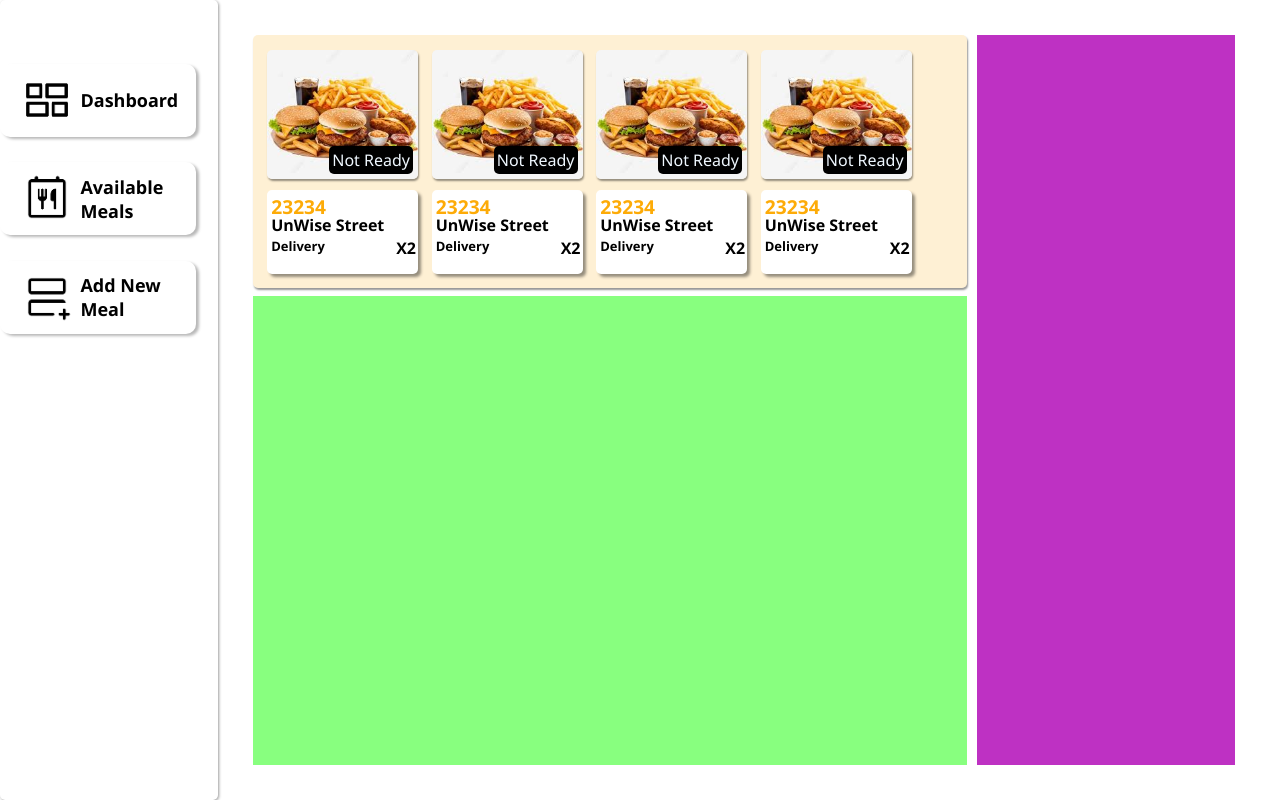
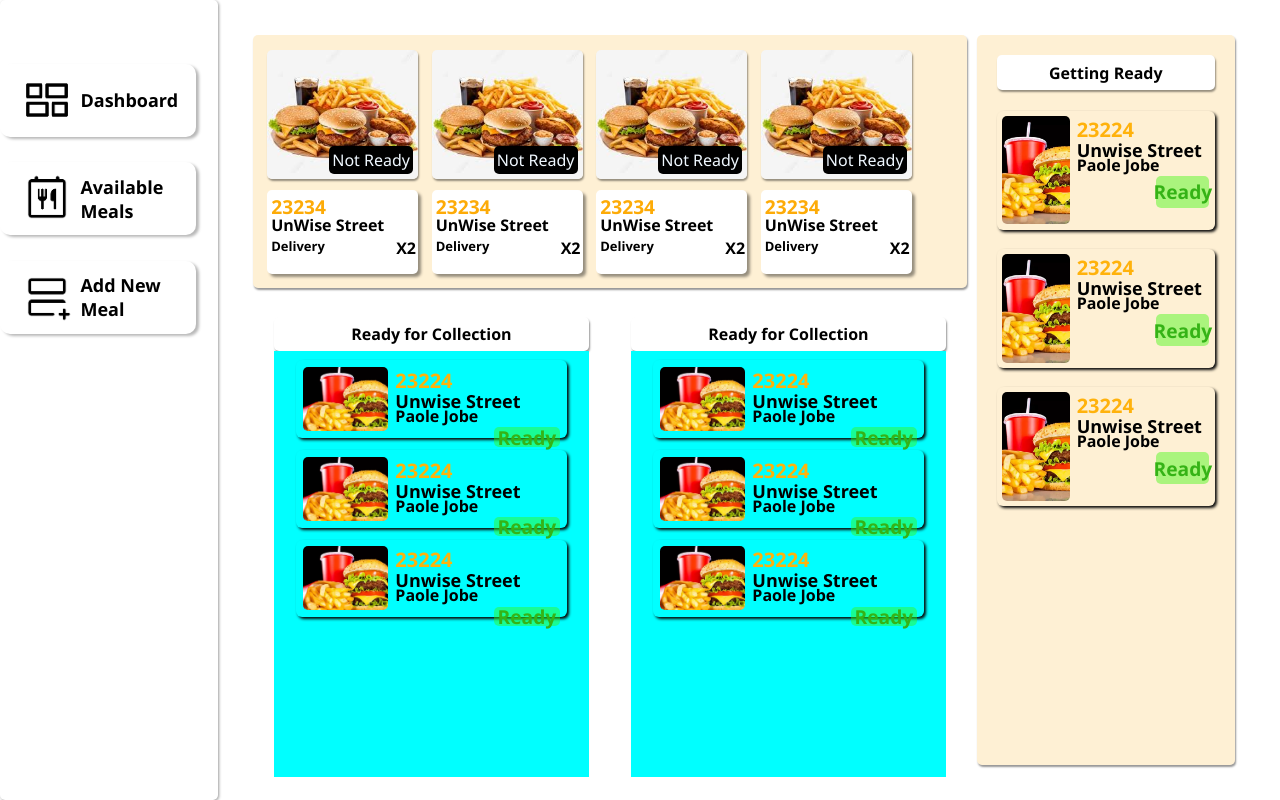
Before and after one commit to MondliWentandane/GoGrillDashboard, a React (Vite) app: page / in a window 1280 px wide. Built offline with nearby package versions, Linux system fonts and the light colour scheme.

Commit message:
Here I just finished with all the cards, tomorow I share data

```diff
--- /dev/null
+++ b/src/Components/GetReadyOrderCard.tsx
@@ -0,0 +1,23 @@
+import React from 'react'
+import "../styles/GetReadyOrderCard.css"
+
+const GetReadyOrderCard:React.FC = () => {
+  return (
+    <div className='readyCardContainer'>
+        <div className='mealImg'/>
+        <div className='mealData'>
+            <strong style={{fontSize:"20px", color:"#ffb20c"}}>23224</strong>
+            <strong style={{fontSize:"18px", lineHeight:"15px" }}>Unwise Street</strong>
+            <strong style={{fontSize:"16px", lineHeight:"15px" }}>Paole Jobe</strong>
+            <div style={{ width:"100%", height:"30%",
+                        marginTop:"2%", display:"flex", justifyContent:"end"}}>
+                <div className='readyBtn'>
+                    <strong>Ready</strong>
+                </div>
+            </div>
+        </div>
+    </div>
+  )
+}
+
+export default GetReadyOrderCard;
--- /dev/null
+++ b/src/Components/ReadyOrderCard.tsx
@@ -0,0 +1,23 @@
+import React from 'react'
+import "../styles/ReadyOrderCardStyle.css"
+
+const ReadyOrderCard:React.FC = () => {
+  return (
+    <div className='readyCardContainer'>
+        <div className='mealImg'/>
+        <div className='mealData'>
+            <strong style={{fontSize:"20px", color:"#ffb20c"}}>23224</strong>
+            <strong style={{fontSize:"18px", lineHeight:"15px" }}>Unwise Street</strong>
+            <strong style={{fontSize:"16px", lineHeight:"15px" }}>Paole Jobe</strong>
+            <div style={{ width:"100%", height:"30%",
+                        marginTop:"2%", display:"flex", justifyContent:"end"}}>
+                <div className='readyBtn'>
+                    <strong>Ready</strong>
+                </div>
+            </div>
+        </div>
+    </div>
+  )
+}
+
+export default ReadyOrderCard
--- a/src/pages/Dashboard.tsx
+++ b/src/pages/Dashboard.tsx
@@ -1,6 +1,8 @@
 import React from 'react'
 import "../styles/DashboardStyles.css"
 import NewOrderCard from '../Components/NewOrderCard';
+import ReadyOrderCard from '../Components/ReadyOrderCard';
+import GetReadyOrderCard from '../Components/GetReadyOrderCard';
 const Dashboard:React.FC = () => {
   return (
     <div className='containerD'>
@@ -12,9 +14,39 @@ const Dashboard:React.FC = () => {
           <NewOrderCard/>
 
         </div>
-        <div className='verticalCards'></div>
+        <div className='verticalCards'>
+          <div className="vLeft">
+            <div className='headers'>
+              <strong>Ready for Collection</strong>
+            </div>
+            <div className='vSlider'>
+              <ReadyOrderCard/>
+              <ReadyOrderCard/>
+              <ReadyOrderCard/>
+            </div>
+          </div>
+          <div className="vRight">
+            <div className='headers'>
+              <strong>Ready for Collection</strong>
+            </div>
+            <div className='vSlider'>
+              <ReadyOrderCard/>
+              <ReadyOrderCard/>
+              <ReadyOrderCard/>
+            </div>
+          </div>
+        </div>
       </div>
-      <div className='rightBlock'></div>
+      <div className='rightBlock'>
+        <div className='headerRight'>
+              <strong>Getting Ready</strong>
+        </div>
+        <div className='vSliderTwo'>
+          <GetReadyOrderCard/>
+          <GetReadyOrderCard/>
+          <GetReadyOrderCard/>
+        </div>
+      </div>
     </div>
   )
 }
--- a/src/styles/DashboardStyles.css
+++ b/src/styles/DashboardStyles.css
@@ -5,6 +5,7 @@
     display: flex;
     flex-direction: row;
     gap: 1%;
+    font-family: 'Segoe UI', Tahoma, Geneva, Verdana, sans-serif;
 }
 .leftBlock{
     width: 72%;
@@ -25,12 +26,69 @@
     box-shadow: 1px 2px 2px rgba(0, 0, 0, 0.414);
 }
 .verticalCards{
-    background-color: rgb(136, 255, 127);
     width: 100%;
     height: 65%;
+    display: flex;
+    flex-direction: row;
+
+    .vLeft{
+        width: 50%;
+        height: 100%;
+        padding: 3%;
+    }
+    .vRight{
+        width: 50%;
+        height: 100%;
+        padding: 3%;
+    }
 }
+.headers{
+    width:100%;
+    height:8%;
+    background-color:#ffffff;
+    display:flex;
+    justify-content:center;
+    align-items:center;
+    border-radius: 5px;
+    box-shadow: 1px 2px 2px rgba(0, 0, 0, 0.414);
+
+}
+.vSlider{
+    width: 100%;
+    height: 100%;
+    padding: 3% 7% 3% 7%;
+    display: flex;
+    flex-direction: column;
+    gap: 3%;
+    background-color: aqua;
+}
+
 .rightBlock{
-    background-color: rgb(190, 49, 195);
+    background-color: rgba(250, 183, 59, 0.216);
     width: 26%;
     height: 100%;
+    padding:2%;
+    display: flex;
+    flex-direction: column;
+    gap: 2%;
+    border-radius: 5px;
+    box-shadow: 1px 2px 2px rgba(0, 0, 0, 0.414);
 }
+.headerRight{
+    width:100%;
+    height:5.5%;
+    background-color:#ffffff;
+    display:flex;
+    justify-content:center;
+    align-items:center;
+    border-radius: 5px;
+    box-shadow: 1px 2px 2px rgba(0, 0, 0, 0.414);
+}
+.vSliderTwo{
+    width: 100%;
+    height: 100%;
+    padding: 3% 0% 3% 0%;
+    display: flex;
+    flex-direction: column;
+    gap: 3%;
+}
--- /dev/null
+++ b/src/styles/GetReadyOrderCard.css
@@ -0,0 +1,37 @@
+.readyCardContainer{
+display: flex;
+flex-direction: row;
+gap: 3%;
+width: 100%;
+height: 19%;
+border-radius:6px;
+box-shadow: 2px 2px 3px rgb(9, 9, 9);
+padding: 2.5%;
+}
+.mealImg{
+    background-image: url("../assets//images/image3.png");
+    width: 36%;
+    height: 100%;
+    background-position: center;
+    background-size: cover;
+    background-repeat: no-repeat;
+    border-radius: 5px;
+}
+.mealData{
+    width: 70%;
+    height: 100%;
+    display: flex;
+    flex-direction: column;
+}
+.readyBtn{
+    background-color: rgba(57, 248, 9, 0.429);
+    width: 40%;
+    padding: 2px;
+    height: 100%;
+    display: flex;
+    align-items: center;
+    justify-content: center;
+    border-radius: 5px;
+    color: rgb(53, 179, 22);
+    font-size: larger;
+}
--- /dev/null
+++ b/src/styles/ReadyOrderCardStyle.css
@@ -0,0 +1,37 @@
+.readyCardContainer{
+display: flex;
+flex-direction: row;
+gap: 3%;
+width: 100%;
+height: 36%;
+border-radius:6px;
+box-shadow: 2px 2px 3px rgb(9, 9, 9);
+padding: 2.5%;
+}
+.mealImg{
+    background-image: url("../assets//images/image3.png");
+    width: 36%;
+    height: 100%;
+    background-position: center;
+    background-size: cover;
+    background-repeat: no-repeat;
+    border-radius: 5px;
+}
+.mealData{
+    width: 70%;
+    height: 100%;
+    display: flex;
+    flex-direction: column;
+}
+.readyBtn{
+    background-color: rgba(57, 248, 9, 0.429);
+    width: 40%;
+    padding: 2px;
+    height: 100%;
+    display: flex;
+    align-items: center;
+    justify-content: center;
+    border-radius: 5px;
+    color: rgb(53, 179, 22);
+    font-size: larger;
+}
```
